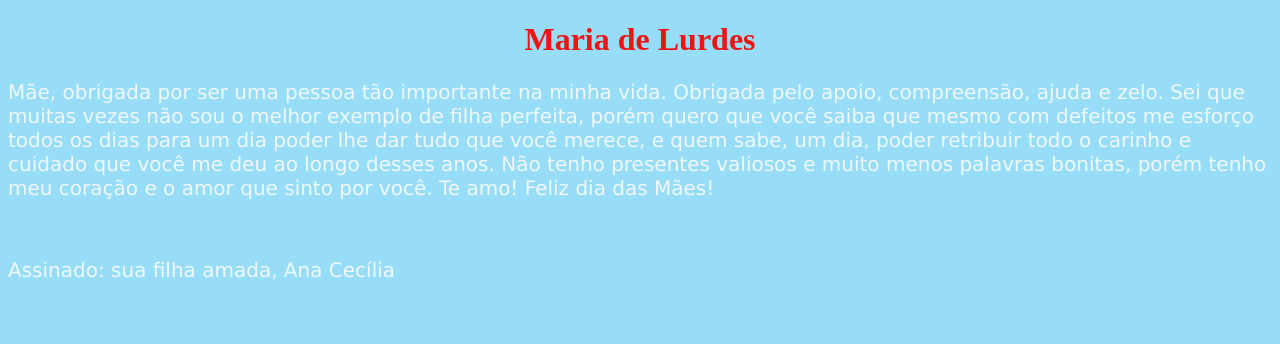
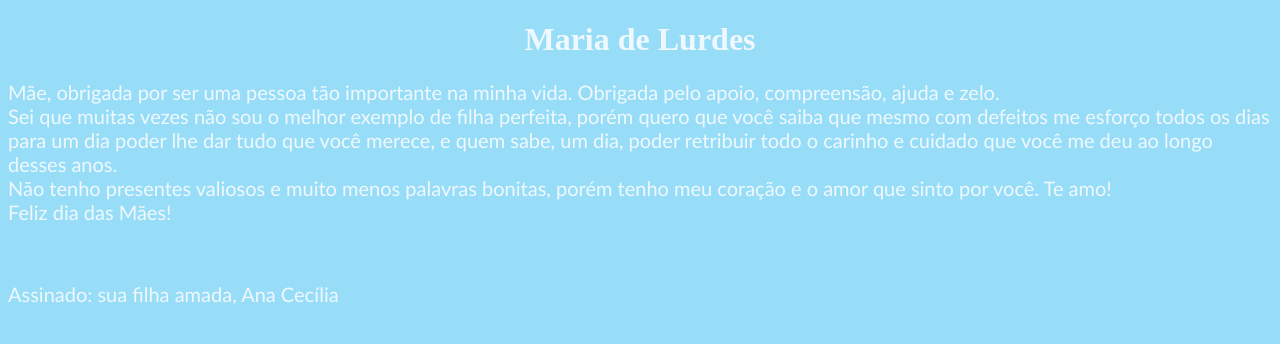
Before and after one commit to AnaCecilia2/mamae, a plain HTML site: page index.html in a window 1280 px wide. Drawn offline with Linux system fonts and the light colour scheme.

Commit message:
tentei trocar a letra

```diff
--- a/css/estilo.css
+++ b/css/estilo.css
@@ -3,12 +3,12 @@ body {
   }
 
   h1 {
-    color: rgb(238, 20, 20); /*Pode escolher outra cor se quiser*/
+    color: aliceblue; /*Pode escolher outra cor se quiser*/
     text-align: center;
   }
 
   p {
     color:aliceblue ;
-    font-family: verdana;
+    font-family: candara ;
     font-size: 20px;
   }
--- a/index.html
+++ b/index.html
@@ -6,9 +6,9 @@
   </head>
   <body>
     <h1>Maria de Lurdes</h1>
-    <p>Mãe, obrigada por ser uma pessoa tão importante na minha vida. Obrigada pelo apoio, compreensão, ajuda e zelo.
-        Sei que muitas vezes não sou o melhor exemplo de filha perfeita, porém quero que você saiba que mesmo com defeitos me esforço todos os dias para um dia poder lhe dar tudo que você merece, e quem sabe, um dia, poder retribuir todo o carinho e cuidado que você me deu ao longo desses anos.
-        Não tenho presentes valiosos e muito menos palavras bonitas, porém tenho meu coração e o amor que sinto por você. Te amo!
+    <p>Mãe, obrigada por ser uma pessoa tão importante na minha vida. Obrigada pelo apoio, compreensão, ajuda e zelo. <br>
+        Sei que muitas vezes não sou o melhor exemplo de filha perfeita, porém quero que você saiba que mesmo com defeitos me esforço todos os dias para um dia poder lhe dar tudo que você merece, e quem sabe, um dia, poder retribuir todo o carinho e cuidado que você me deu ao longo desses anos. <br>
+        Não tenho presentes valiosos e muito menos palavras bonitas, porém tenho meu coração e o amor que sinto por você. Te amo! <br>
         Feliz dia das Mães!
     </p>
 		<br>
```
